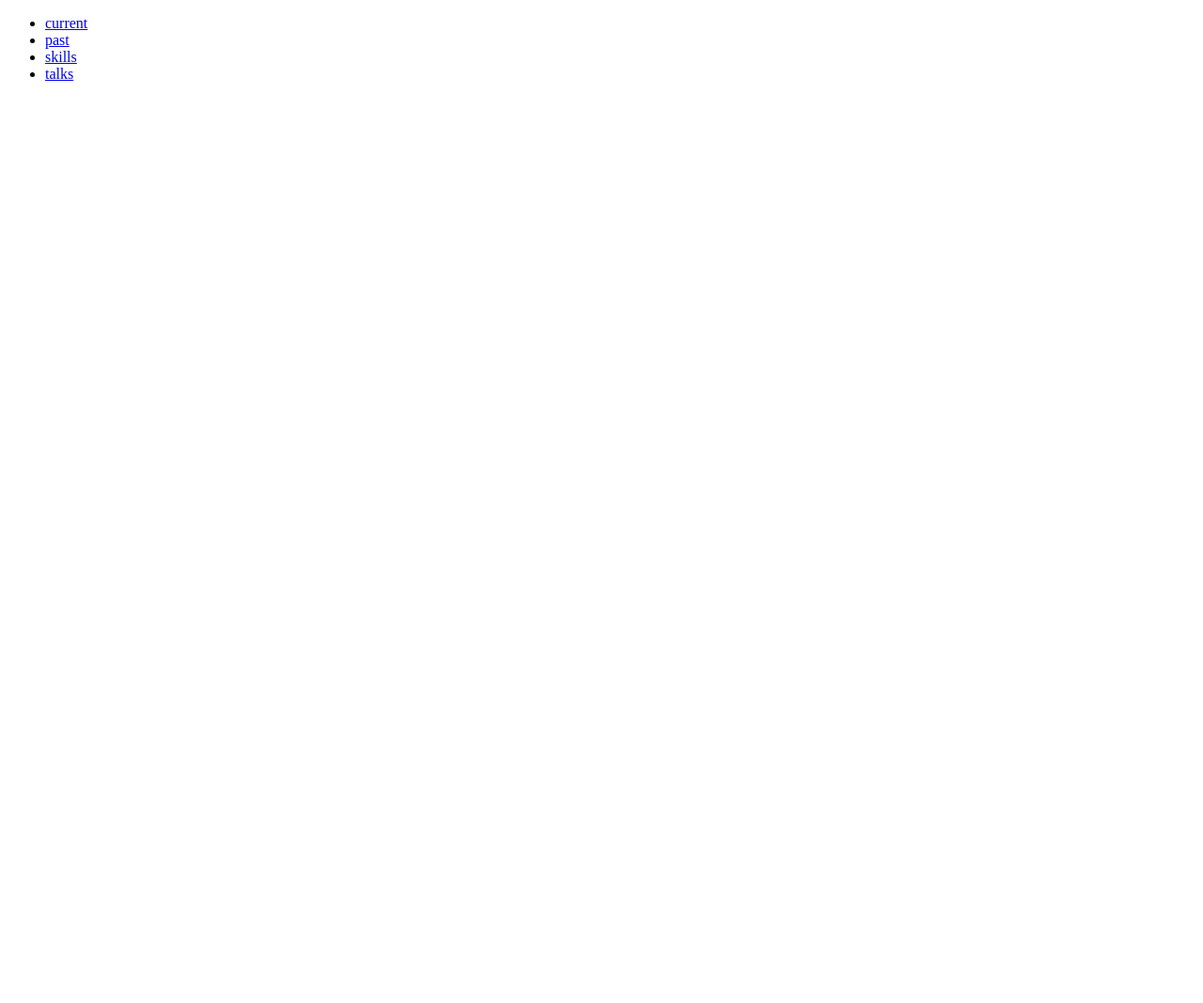
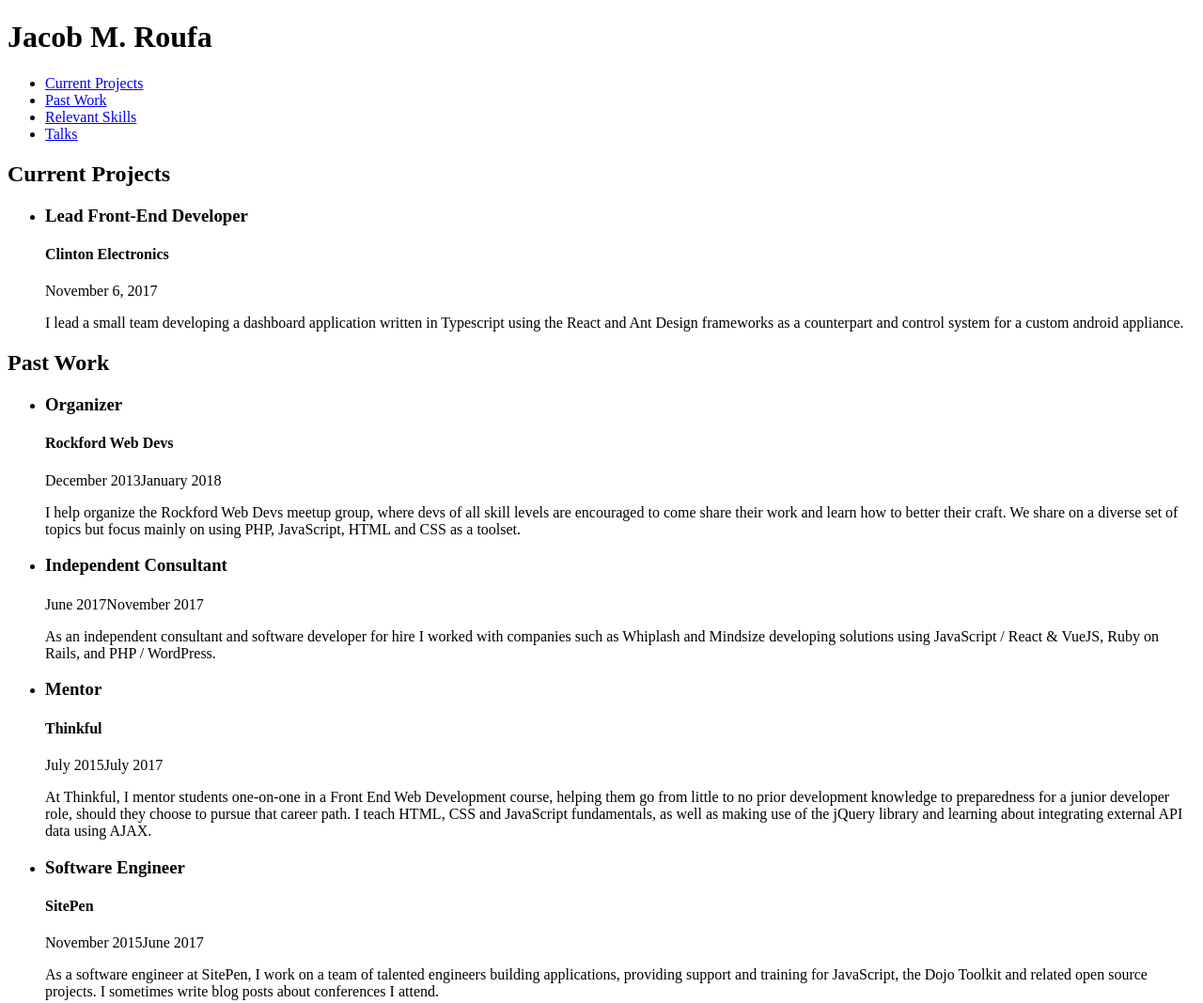
Before and after one commit to jacobroufa/jacobroufa.github.io, a plain HTML site: page index.html in a window 1280 px wide. Shown: the top 1068 px of the page at 94% size. Before the commit the page ends 800 px from the top, so only its background shows below. Drawn offline with Linux system fonts and the light colour scheme.

Commit message:
show all sections

```diff
--- a/index.html
+++ b/index.html
@@ -4,6 +4,7 @@
     <title>Jacob M. Roufa</title>
   </head>
   <body>
+    <h1>Jacob M. Roufa</h1>
     <div id="app"></div>
 
     <script src="./polyfill.js"></script>
--- a/script.js
+++ b/script.js
@@ -1,6 +1,19 @@
 'use strict';
 
 const STORAGE_KEY = 'jacobroufa_resume';
+const sectionRenderers = {
+  current: displayProject,
+  past: displayProject,
+  skills: displaySkill,
+  talks: displayTalk
+};
+const sectionTitles = {
+  current: "Current Projects",
+  past: "Past Work",
+  skills: "Relevant Skills",
+  talks: "Talks"
+};
+
 const resume = getResume();
 
 (() => {
@@ -15,33 +28,38 @@ const resume = getResume();
 
 // APP
 
-function displayCurrentProject(project) {
-  const items = [ 'title', 'workplace', 'start', 'description' ];
-}
+function displayProject(project) {
+  const items = [ 'title', 'workplace', 'start', 'end', 'description' ];
 
-function displayPastWork(work) {
-  const items = [ 'title', 'workplace', 'start', 'end', 'description' ];
+  return c('div', items.map((item) => {
+    switch (item) {
+      case 'title':
+        return c('h3', project[item]);
+      case 'workplace':
+        return c('h4', project[item]);
+      case 'start':
+        return c('span', project[item]);
+      case 'end':
+        return c('span', project[item]);
+      case 'description':
+        return c('p', project[item]);
+    }
+  }));
 }
 
 function displayResume(resume) {
-  const sections = Object.keys(resume);
+  const sections = Object.keys(resume).filter((s) => s !== "expires");
 
   displaySectionList(sections);
 
-  for (let section in sections) {
+  sections.forEach((section) => {
     displaySection(section, resume[section]);
-  }
+  });
 }
 
 function displaySection(section, data) {
   const app = getApp();
-  const title = c('h2', section);
-  const sectionRenderers = {
-    current: displayCurrentProject,
-    past: displayPastWork,
-    skills: displaySkill,
-    talks: displayTalk
-  };
+  const title = c('h2', sectionTitles[section]);
 
   if (!Array.isArray(data)) {
     return null;
@@ -49,27 +67,50 @@ function displaySection(section, data) {
 
   const contents = data.map(sectionRenderers[section]).map((el) => c('li', el));
   const list = c('ul', contents);
-  const container = c('div', [ title, list ]);
+  const container = c('div', [ title, list ], { id: section });
 
   a(app, container);
 }
 
 function displaySectionList(sections) {
   const app = getApp();
-  const noExpires = sections.filter((s) => s !== "expires");
-  const list = c('ul', noExpires.map((section) => c('li', c('a', section, {
+  const list = c('ul', sections.map((section) => c('li', c('a', sectionTitles[section], {
     href: `#${section}`
   }))));
 
   a(app, list);
 }
 
-function displaySkill(skill) {
+function displaySkill(section) {
   const items = [ 'skill', 'skills' ];
+
+  return c('div', items.map((item) => {
+    switch (item) {
+      case 'skill':
+        return c('h3', section[item]);
+      case 'skills':
+        return c('ul', section[item].map((skill) => c('li', skill)));
+    }
+  }));
 }
 
 function displayTalk(talk) {
   const items = [ 'title', 'presented', 'video', 'slides', 'description' ];
+
+  return c('div', items.map((item) => {
+    switch (item) {
+      case 'title':
+        return c('h3', talk[item]);
+      case 'presented':
+        return c('h4', talk[item]);
+      case 'video':
+        return c('a', talk[item], { href: talk[item] });
+      case 'slides':
+        return c('span', talk[item], { href: talk[item] });
+      case 'description':
+        return c('p', talk[item]);
+    }
+  }));
 }
 
 function getApp() {
```
